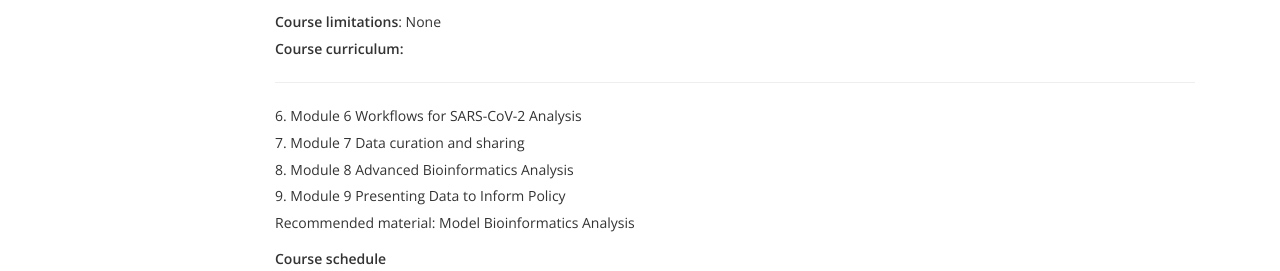
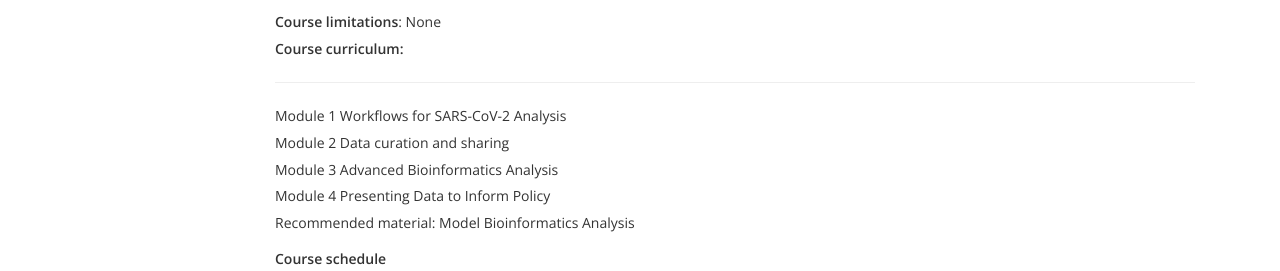
Before and after one commit to pmaturure3/ngsacad, a Jekyll site: the page built from _posts/2021-08-03-SARS-CoV-2-NGS-Bioinformatics-Course-2021.md, in a window 1280 px wide. Shown: the part 1371-1642 px from the top of the page. Built offline with Jekyll 4.4.1, drawn with Linux system fonts in a browser that asks for light colours; nearby versions of some CDN libraries; some web fonts are replaced; comment, search, counter and statistics services are not loaded.

Commit message:
removed numbering on Bioinformatics course

```diff
--- a/_posts/2021-08-03-SARS-CoV-2-NGS-Bioinformatics-Course-2021.md
+++ b/_posts/2021-08-03-SARS-CoV-2-NGS-Bioinformatics-Course-2021.md
@@ -83,10 +83,10 @@ Lorem ipsum is simply dummy text of the printing and typesetting industry. Lorem
 <b>Course curriculum:</b>
 <hr>
 <ol class="list-unstyled">
-<li>6. Module 6 Workflows for SARS-CoV-2 Analysis</li>
-<li>7. Module 7 Data curation and sharing</li>
-<li>8. Module 8 Advanced Bioinformatics Analysis</li>
-<li>9. Module 9 Presenting Data to Inform Policy</li>
+<li>Module 1 Workflows for SARS-CoV-2 Analysis</li>
+<li>Module 2 Data curation and sharing</li>
+<li>Module 3 Advanced Bioinformatics Analysis</li>
+<li>Module 4 Presenting Data to Inform Policy</li>
 <li>Recommended material: Model Bioinformatics Analysis</li>
 </ol>
 
```
